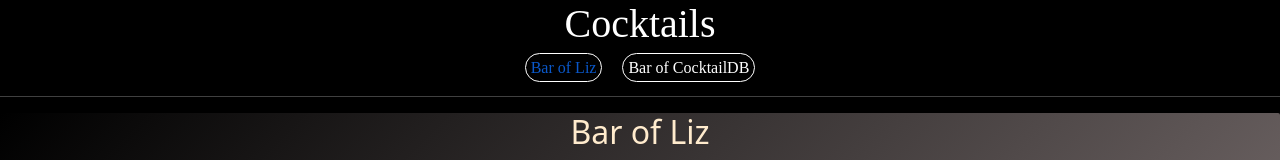
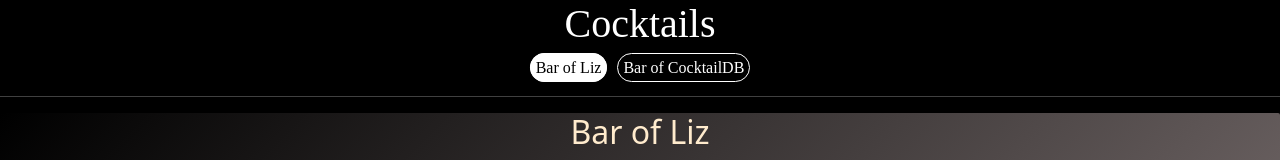
Before and after one commit to ESedrak/cocktail-list, a React (Create React App) app: page / in a window 1280 px wide. In both pictures the pointer is over the link "Bar of Liz". Shown: the top 160 px of the page. Built offline with nearby package versions, Linux system fonts and the light colour scheme.

Commit message:
Added hover feature to link buttons

```diff
--- a/src/App.css
+++ b/src/App.css
@@ -12,7 +12,7 @@
 .App-link-liz {
   border: 1px solid white;
   border-radius: 50px;
-  margin: 10px;
+  margin: 5px;
   text-decoration: none;
   padding: 5px;
   color: white;
@@ -21,8 +21,18 @@
 .App-link-db {
   border: 1px solid white;
   border-radius: 50px;
-  margin: 10px;
+  margin: 5px;
   text-decoration: none;
   padding: 5px;
   color: white;
 }
+
+.App-link-liz:hover {
+  background-color: white;
+  color: black;
+}
+
+.App-link-db:hover {
+  background-color: white;
+  color: black;
+}
```
